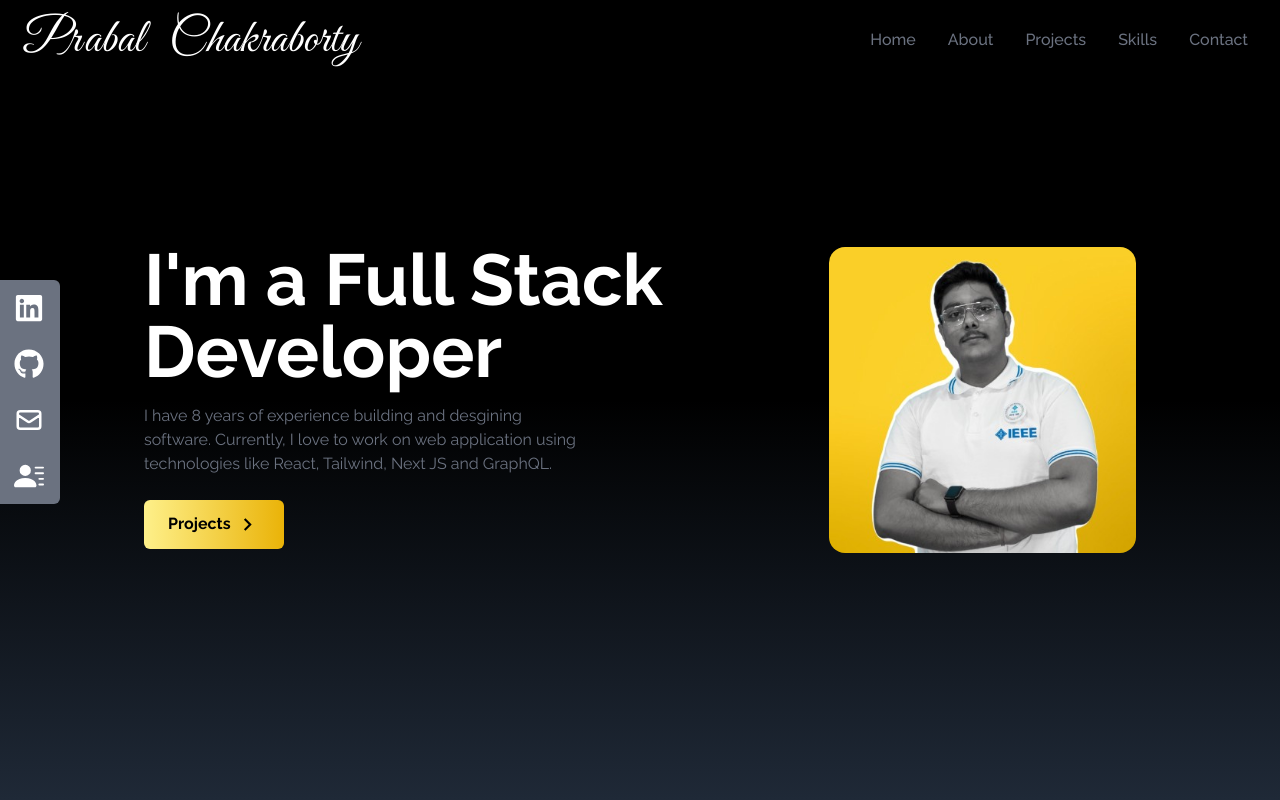
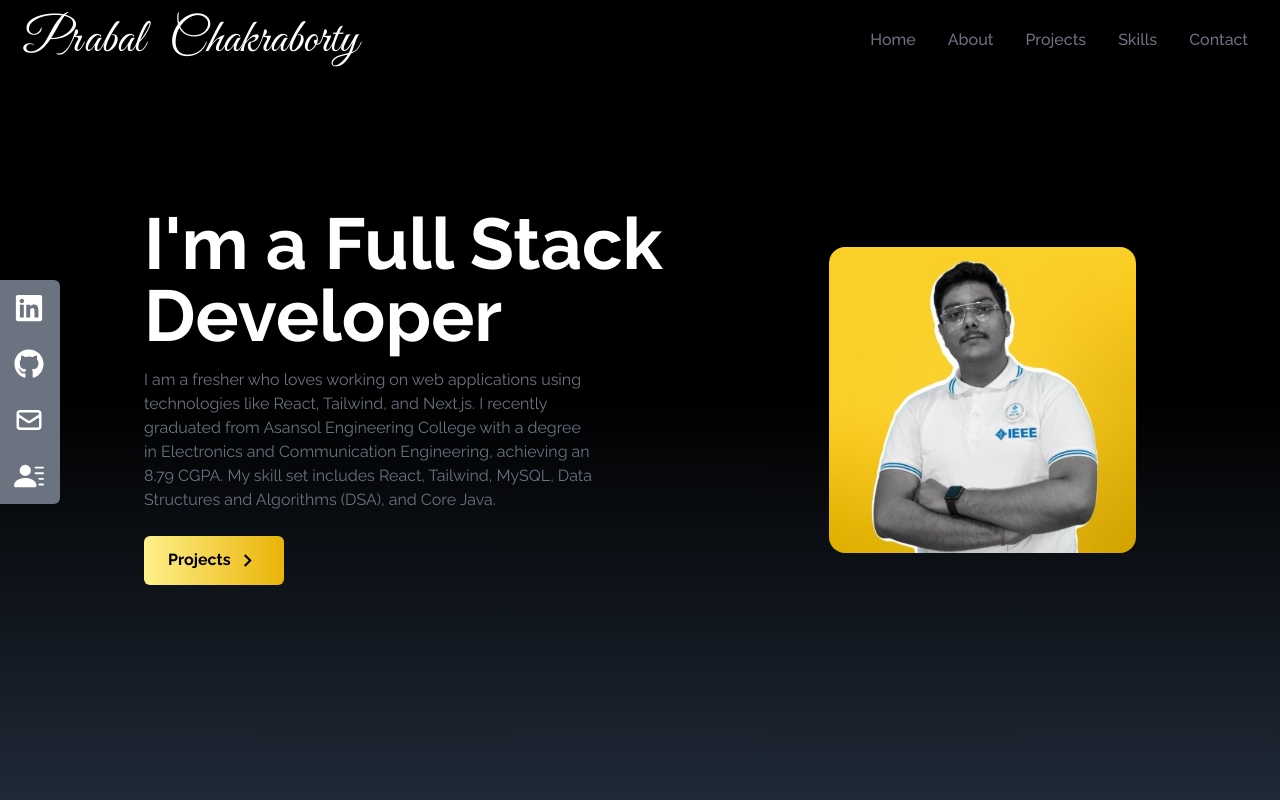
Before and after one commit to Prabal-Chakraborty/Portfolio_Using_React, a React (Create React App) app: page / in a window 1280 px wide. Shown: the top 800 px of the page. Built offline with nearby package versions, Linux system fonts and the light colour scheme.

Commit message:
Update Home.jsx

```diff
--- a/src/components/Home.jsx
+++ b/src/components/Home.jsx
@@ -15,9 +15,7 @@ const Home = () => {
             I'm a Full Stack Developer
           </h2>
           <p className="text-gray-500 py-4 max-w-md">
-            I have 8 years of experience building and desgining software.
-            Currently, I love to work on web application using technologies like
-            React, Tailwind, Next JS and GraphQL.
+            I am a fresher who loves working on web applications using technologies like React, Tailwind, and Next.js. I recently graduated from Asansol Engineering College with a degree in Electronics and Communication Engineering, achieving an 8.79 CGPA. My skill set includes React, Tailwind, MySQL, Data Structures and Algorithms (DSA), and Core Java.
           </p>
 
           <div>
```
